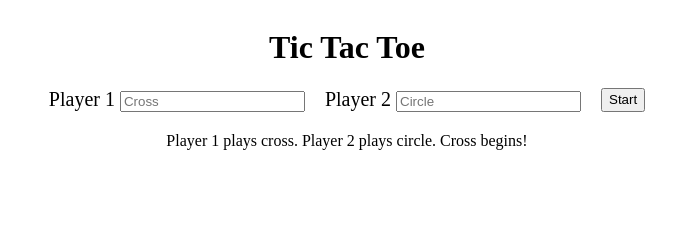
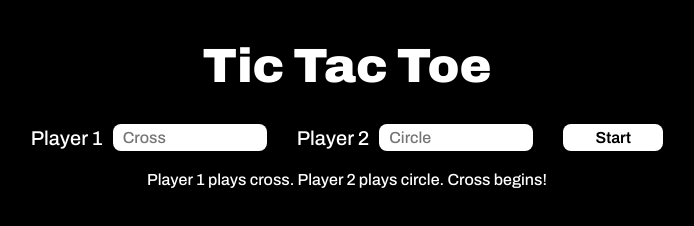
Before and after one commit to j-irion/tic-tac-toe-top, a plain HTML site: page index.html in a window 1280 px wide. Shown: the whole page, without its empty margins (293-987 px from the left). Drawn offline with Linux system fonts and the light colour scheme.

Commit message:
Style page fully

```diff
--- a/style.css
+++ b/style.css
@@ -1,7 +1,12 @@
+@import url('https://fonts.googleapis.com/css2?family=Archivo:ital,wght@0,500;0,600;0,700;0,800;0,900;1,900&display=swap');
+
 body {
     display: flex;
     flex-direction: column;
     align-items: center;
+    font-family: 'Archivo', sans-serif;
+    background-color: black;
+    color: white;
 }
 
 .gameboard {
@@ -23,28 +28,65 @@ body {
 }
 
 .gameboard > div:nth-child(3n-2) {
-    border-right: 3px black solid;
+    border-right: 3px white solid;
     margin-right: -3px;
 }
 
 .gameboard > div:nth-child(3n) {
-    border-left: 3px black solid;
+    border-left: 3px white solid;
     margin-left: -3px;
 }
 
 .gameboard > div:nth-child(-n+3) {
-    border-bottom: 3px black solid;
+    border-bottom: 3px white solid;
     margin-bottom: -3px;
 }
 
 .gameboard > div:nth-child(n+7):nth-child(-n+9) {
-    border-top: 3px black solid;
+    border-top: 3px white solid;
     margin-top: -3px;
+}
+
+h1 {
+    font-weight: 900;
+    font-size: 48px;
 }
 
 form {
     display: flex;
-    gap: 20px;
+    align-items: center;
+    gap: 30px;
     font-size: 20px;
     margin-bottom: 20px;
 }
+
+form div {
+    display: flex;
+    align-items: center;
+    gap: 10px;
+}
+
+form input {
+    font-family: 'Archivo', sans-serif;
+    font-size: 16px;
+    width: 150px;
+    height: 25px;
+    border: none;
+    border-radius: 8px;
+    text-indent: 8px;
+}
+
+form input::placeholder {
+    font-family: 'Archivo', sans-serif;
+}
+
+button {
+    width: 100px;
+    height: 27px;
+    border: none;
+    border-radius: 8px;
+    background-color: white;
+    font-size: 16px;
+    font-family: 'Archivo', sans-serif;
+    font-weight: 600;
+}
```
